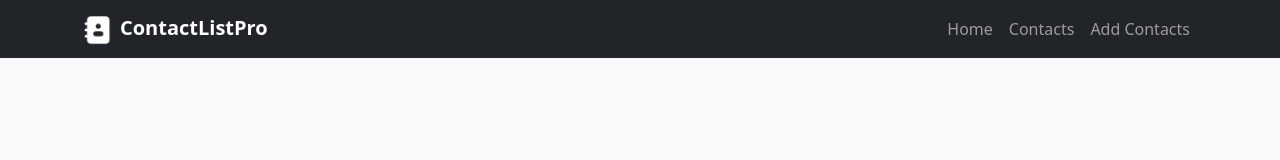
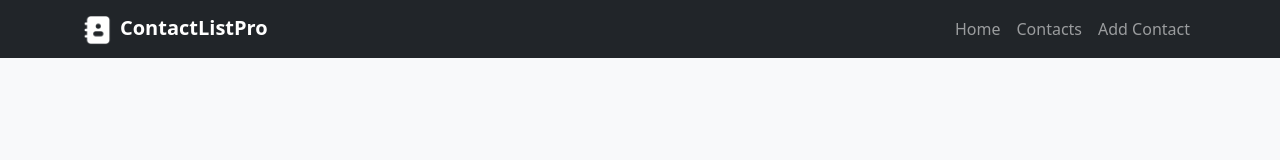
Before and after one commit to KaranveerManhas/contact-list-react, a React (Create React App) app: page / in a window 1280 px wide. Shown: the top 160 px of the page. Built offline with nearby package versions, Linux system fonts and the light colour scheme.

Commit message:
Finishing up

```diff
--- a/src/components/navbar/Navbar.jsx
+++ b/src/components/navbar/Navbar.jsx
@@ -48,7 +48,7 @@ export const NavbarComponent = () => {
                             {/* Navigation links */}
                             <Nav.Link href="" onClick={handleNavigate}>Home</Nav.Link>
                             <Nav.Link href="" onClick={handleNavigate}>Contacts</Nav.Link>
-                            <Nav.Link href="" onClick={handleNavigate}>Add Contacts</Nav.Link>
+                            <Nav.Link href="" onClick={handleNavigate}>Add Contact</Nav.Link>
                         </Nav>
                     </Navbar.Collapse>
                 </Container>
--- a/src/pages/contacts/Contacts.jsx
+++ b/src/pages/contacts/Contacts.jsx
@@ -79,7 +79,7 @@ const ContactListPage = () => {
         </div>
       </Container>
 
-      {/* Update contact form */}
+
       {showUpdateForm && <UpdateContactForm
         showUpdateForm={showUpdateForm}
         onClose={handleCloseUpdateForm}
```
